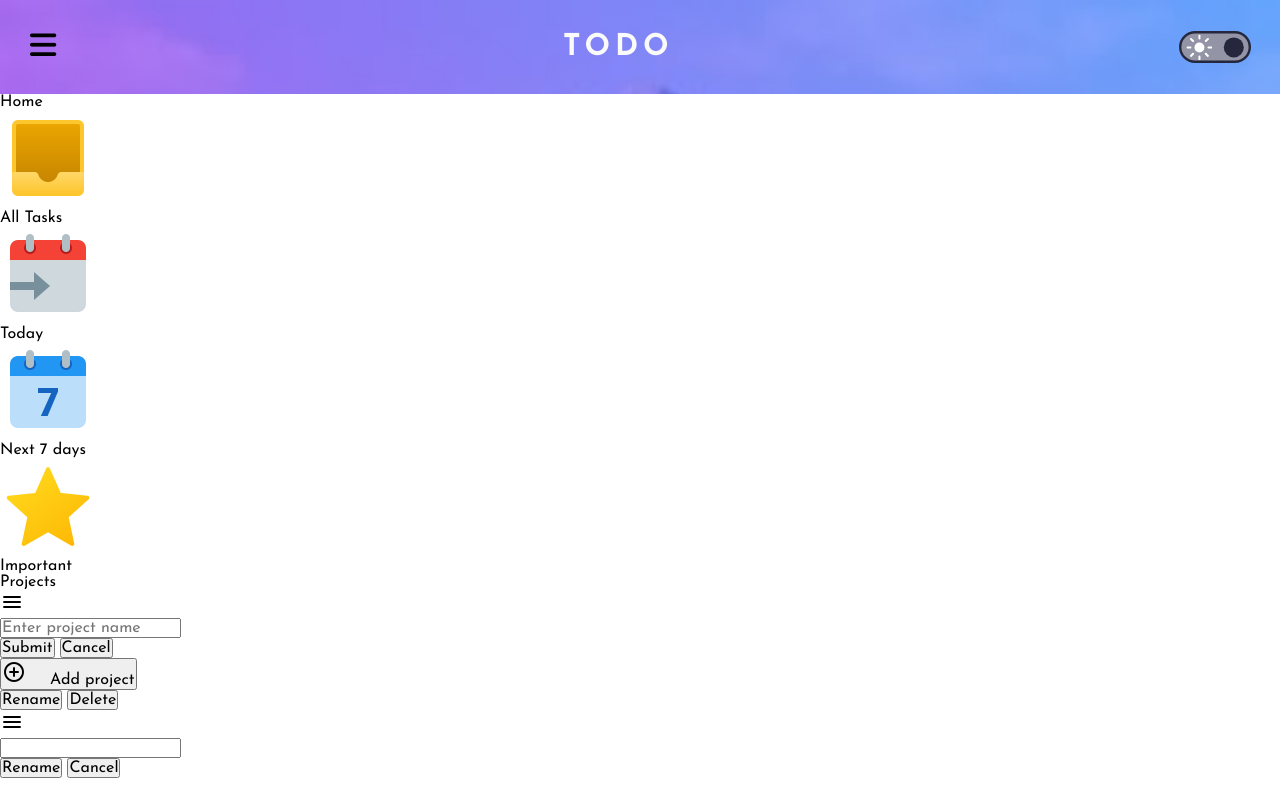
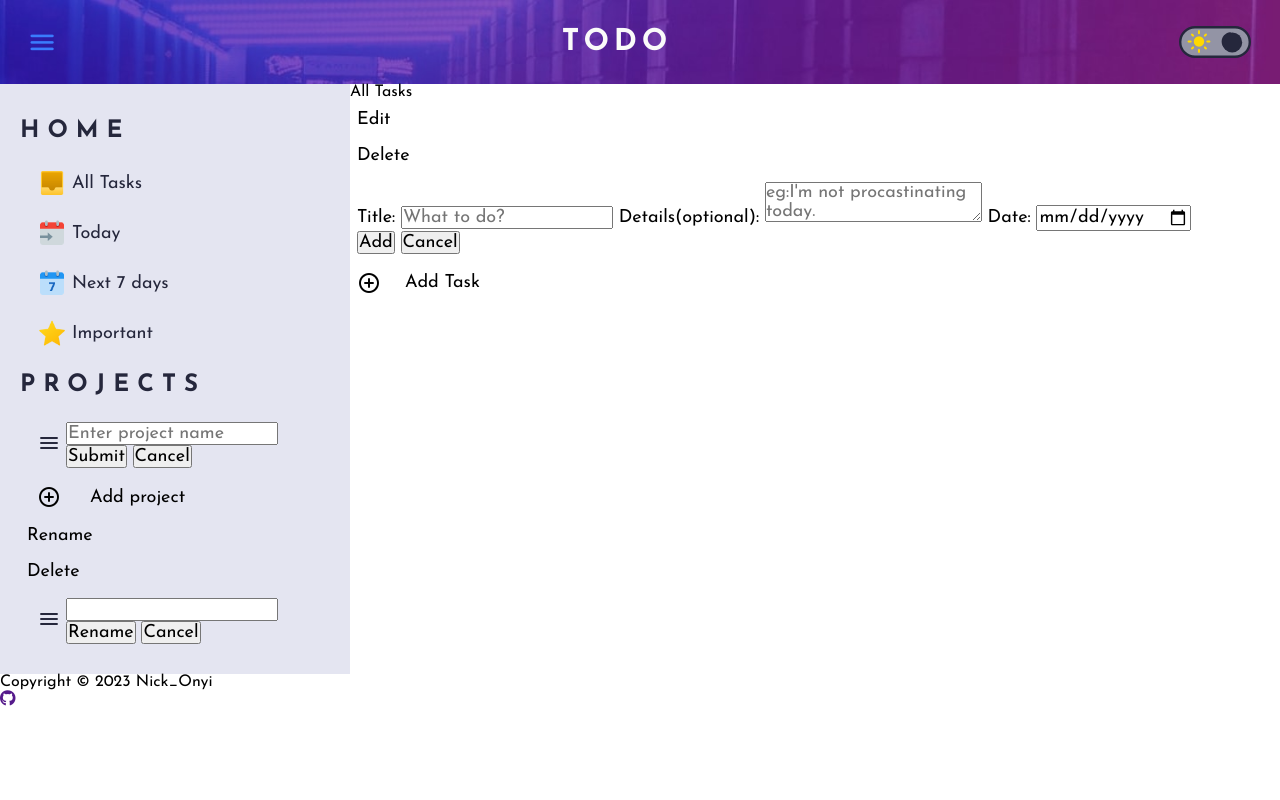
Before and after one commit to nickonyi/Todo-App, a plain HTML site: page index.html in a window 1280 px wide. Drawn offline with Linux system fonts and the light colour scheme.

Commit message:
Home page styling

```diff
--- a/index.html
+++ b/index.html
@@ -19,7 +19,7 @@
 <body>
     <header class="header">
         <div class="hidden-menu">
-            <span class="materials-icons-round"> <i class="fas fa-bars"></i></span>
+            <span class="material-icons-round header-menu">menu</span>
         </div>
         <div class="logo-center">
             <div class="logo-text">Todo</div>
@@ -27,8 +27,8 @@
         <div class="theme">
             <input type="checkbox" id="checkbox" class="checkbox" checked="True">
             <label for="label" class="label">
-                <img src="./images/icon-sun.svg" alt="" class="sun">
-                <span class="materials-icon-round moon"></span>
+                <span class="material-icons-round sun">light_mode</span>
+                <span class="material-icons-round moon">dark_mode</span>
                 <div class="ball"></div>
             </label>
         </div>
@@ -88,8 +88,42 @@
                     </div>
                 </form>
             </div>
+        </div>
+        <!-----Right panel-->
+        <div id="right-panel" class="right-panel">
+            <div class="title">All Tasks</div>
+            <div class="list-todo">
+                <ul></ul>
+                <!-- hidden pop up option -->
+                <div class="hidden option" id="list-option">
+                    <button class="list-edit">Edit</button>
+                    <button class="list-delete">Delete</button>
+                </div>
+                <!-- hidden pop up edit task form-->
+                <form action="" id="edit-list-form" class="hidden" autocomplete="off">
+                    <div class="input-field">
+                        <label>Title:</label>
+                        <input type="text" id="edit-list-title" placeholder="What to do?" maxlength="24">
+                        <label>Details(optional):</label>
+                        <textarea name="" id="edit-list-details" placeholder="eg:I'm not procastinating today."></textarea>
+                        <label>Date:</label>
+                        <input type="date" id="edit-list-date">
+                        <div class="form-buttons">
+                            <input type="submit" id="edit-list-submit-btn" value="Add">
+                            <input type="button" id="edit-list-cancel-btn" value="Cancel">
+                        </div>
+                    </div>
+                </form>
+                <button id="add-list"> <span class="material-icons-round">add_circle_outlined</span>Add Task</button>
+            </div>
+        </div>
     </main>
-
+    <footer class="footer">
+        <p>Copyright © 2023 Nick_Onyi</p>
+        <a href="" target="_blank">
+            <i class="fab fa-github"></i>
+        </a>
+    </footer>
 </body>
 
 </html>
--- a/style.css
+++ b/style.css
@@ -18,6 +18,8 @@
     --clr-primary: hsl(220, 98%, 61%);
     --clr-primary-grd1: hsl(192, 100%, 67%);
     --clr-primary-grd2: hsl(280, 87%, 65%);
+    --clr-very-white: hsl(0, 0%, 100%);
+    --clr-text-color: var(--clr-dark-saturated-blue);
     /* Light theme*/
     --clr-very-light-gray: hsl(0, 0%, 98%);
     --clr-light-grayish-blue: hsl(236, 33%, 92%);
@@ -101,7 +103,7 @@ body {
     display: flex;
     justify-content: space-between;
     align-items: center;
-    background-image: url('./images/bg-mobile-light.jpg');
+    background-image: url('./images/bg-desktop-dark.jpg');
     background-repeat: no-repeat;
     background-size: cover;
     font-size: var(--fs-600);
@@ -109,6 +111,10 @@ body {
     padding-inline: 20px;
     font-weight: var(--fw-bold);
     overflow-x: hidden;
+}
+
+.material-icons-round .header-menu {
+    color: red;
 }
 
 .hidden-menu {
@@ -168,10 +174,11 @@ body {
 .sun {
     transform: scale(1.3);
     width: 24.7px;
+    color: hsl(51, 100%, 50%);
 }
 
 .moon {
-    color: rgb(86, 152, 163);
+    color: var(--clr-dark-saturated-blue);
     transform: scale(1.3);
 }
 
@@ -189,10 +196,79 @@ body {
 /* plus meaning target the node after it */
 
 .checkbox:checked+.label .ball {
-    transform: translate(50px);
+    transform: translate(48px);
     background-color: var(--clr-dark-saturated-blue);
 }
 
 .checkbox:checked+label {
     background-color: var(--clr-dark-grayish-blue);
 }
+
+
+/* main styling */
+
+.content {
+    display: flex;
+}
+
+
+/* css for left panel*/
+
+.left-panel {
+    background-color: var(--clr-light-grayish-blue);
+    display: flex;
+    flex-direction: column;
+    color: var(--clr-text-color);
+    padding: 20px;
+    width: 350px;
+    user-select: none;
+}
+
+.left-panel h2 {
+    margin-top: 0;
+    padding-block: 15px;
+    text-transform: uppercase;
+    font-weight: var(--fw-bold);
+    letter-spacing: .5rem;
+    font-size: var(--fs-575);
+}
+
+.left-panel .material-icons-round {
+    margin-right: 5px;
+    margin-left: 10px;
+}
+
+.left-panel img {
+    height: 30px;
+    width: 30px;
+    margin-right: 5px;
+    margin-left: 10px;
+}
+
+.home {
+    display: flex;
+    flex-direction: column;
+}
+
+.project {
+    display: flex;
+    flex-direction: column;
+    margin-top: 15px;
+}
+
+button,
+li,
+form,
+.tile {
+    margin: 3px 0;
+    height: auto;
+    padding-top: 20px;
+    font-size: var(--fs-550);
+    background: transparent;
+    padding: 5px;
+    display: flex;
+    align-items: center;
+    border-radius: 4px;
+    border: 2px solid transparent;
+    cursor: pointer;
+}
```
Also changed, not shown: images/bg-desktop-dark.jpg (added), images/bg-desktop-light.jpg (added).
